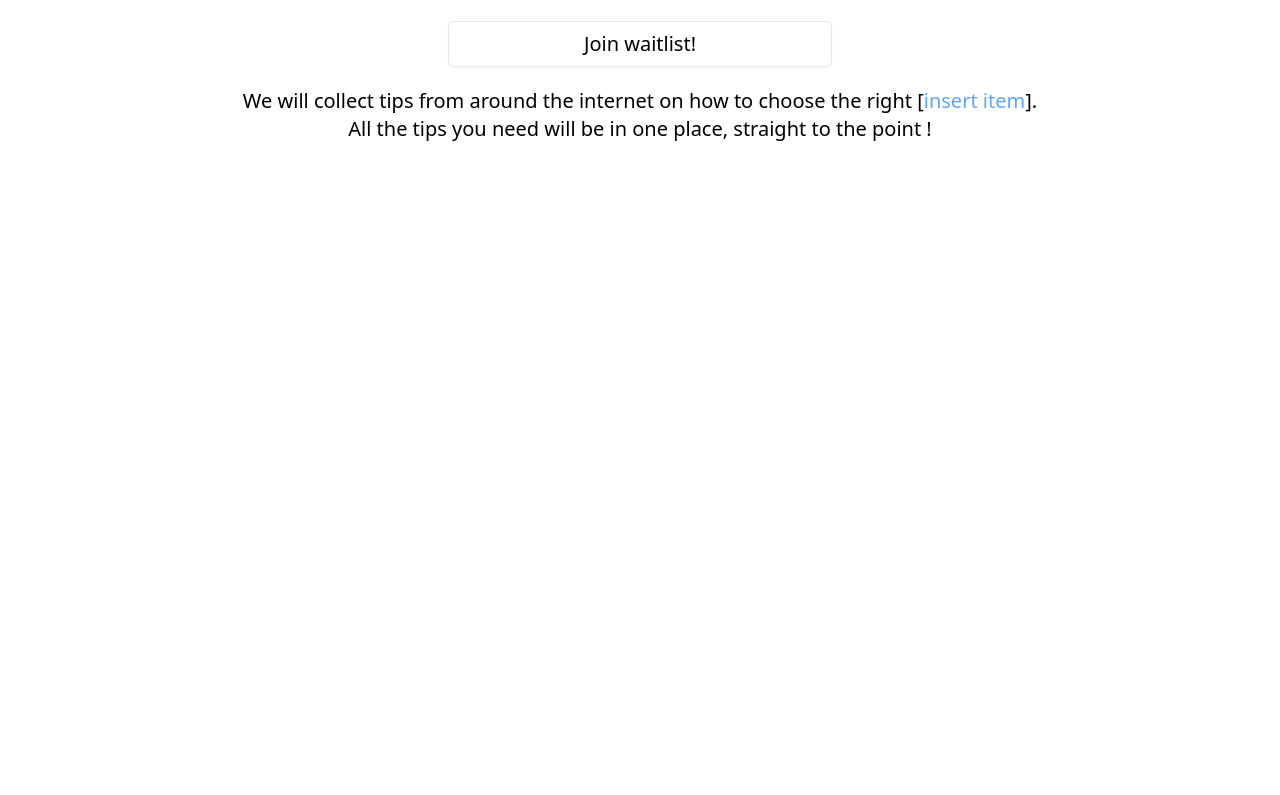
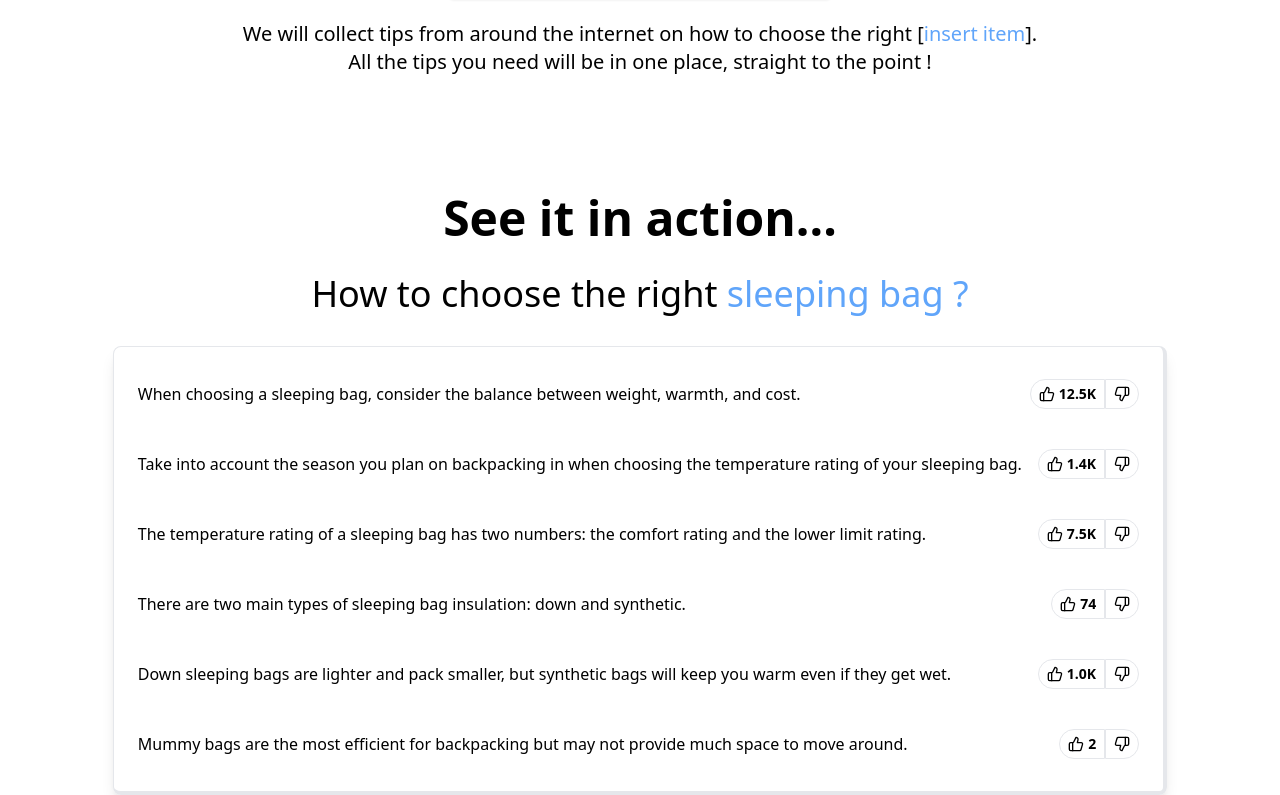
Before and after one commit to 1hachem/wisetip.xyz, a Next.js app in the folder mailist/: page / in a window 1280 px wide. Shown: the part 414-1209 px from the top of the page. Before the commit the page ends 800 px from the top, so only its background shows below. Built offline with nearby package versions, Linux system fonts and the light colour scheme.

Commit message:
added example to mail list

```diff
--- a/mailist/package.json
+++ b/mailist/package.json
@@ -20,11 +20,15 @@
     "@types/react-dom": "18.2.4",
     "autoprefixer": "10.4.14",
     "axios": "^1.4.0",
+    "clsx": "^1.2.1",
+    "framer-motion": "^10.12.16",
+    "lucide-react": "^0.244.0",
     "next": "13.4.4",
     "postcss": "8.4.24",
     "react": "18.2.0",
     "react-dom": "18.2.0",
     "react-simple-typewriter": "^5.0.1",
+    "tailwind-merge": "^1.13.1",
     "tailwindcss": "3.3.2",
     "typescript": "5.1.3"
   },
--- /dev/null
+++ b/mailist/src/components/Examples.tsx
@@ -0,0 +1,55 @@
+import { motion } from 'framer-motion';
+
+import Tip from '@/components/Tip';
+import { exampleTips } from '@/config';
+
+export const FADE_IN_ANIMATION_VARIANTS = {
+  initial: { y: 100, opacity: 0 },
+  animate: (i: number) => ({
+    y: 0,
+    opacity: 1,
+    transition: {
+      delay: i * 0.05, // Delay each letter's animation by 0.05 seconds
+    },
+  }),
+};
+
+const Examples = () => {
+  const item = {
+    visible: { opacity: 1, y: 0 },
+    hidden: { opacity: 0, y: -10 },
+  };
+  const list = {
+    visible: {
+      opacity: 1,
+      transition: {
+        when: 'beforeChildren',
+        staggerChildren: 0.3,
+      },
+    },
+    hidden: { opacity: 0 },
+  };
+
+  return (
+    <motion.div
+      variants={list}
+      className='flex flex-col md:flex-row items-center justify-between p-4 border border-b-4 border-r-4 border-primary rounded-lg shadow-lg'
+      whileInView='visible'
+    >
+      <motion.div
+        variants={item}
+        className='flex flex-col gap-2 w-full'
+        initial='hidden'
+        animate='visible'
+      >
+        {exampleTips.map((tip) => (
+          <div key={tip.text}>
+            <Tip text={tip.text} upvotes={tip.upvotes} />
+          </div>
+        ))}
+      </motion.div>
+    </motion.div>
+  );
+};
+
+export default Examples;
--- /dev/null
+++ b/mailist/src/components/Tip.tsx
@@ -0,0 +1,61 @@
+import { useState } from 'react';
+import { ThumbsUp, ThumbsDown } from 'lucide-react';
+import { motion } from 'framer-motion';
+
+import { cn, formatCompactNumber } from '@/utils';
+
+interface TipProps {
+  text: string;
+  upvotes: number;
+}
+
+const Tip = ({ text, upvotes }: TipProps) => {
+  const [upvoted, setUpvoted] = useState(false);
+  const [downVoted, setDownvoted] = useState(false);
+  const [numberOfUpvotes, setUpvotes] = useState(upvotes);
+
+  return (
+    <div className='flex items-center justify-between gap-4 px-2 py-4 font-medium'>
+      <p className='text-primary'>{text}</p>
+      <div className='flex'>
+        <div className='flex items-center gap-1 border py-1 border-primary rounded-tl-full rounded-bl-full pl-2 pr-2'>
+          <motion.button
+            onClick={() => {
+              setUpvotes(numberOfUpvotes + 1);
+              setUpvoted(!upvoted);
+              setDownvoted(false);
+            }}
+            whileTap={{ scale: 1.1, y: -5 }}
+            className='outline-none'
+          >
+            <ThumbsUp
+              className={cn('w-4 h-4', {
+                'fill-primary stroke-primary': upvoted,
+              })}
+            />
+          </motion.button>
+          <p className='font-bold text-sm'>{formatCompactNumber(numberOfUpvotes)}</p>
+        </div>
+        <div className='flex items-center rounded-br-full rounded-tr-full border border-primary py-1 pr-2 pl-2 '>
+          <motion.button
+            onClick={() => {
+              setUpvotes(numberOfUpvotes - 1);
+              setUpvoted(false);
+              setDownvoted(!downVoted);
+            }}
+            className='outline-none'
+            whileTap={{ scale: 1.1, y: 5 }}
+          >
+            <ThumbsDown
+              className={cn('w-4 h-4 hover:fill-primary hover:stroke-primary', {
+                'fill-primary stroke-primary': downVoted,
+              })}
+            />
+          </motion.button>
+        </div>
+      </div>
+    </div>
+  );
+};
+
+export default Tip;
--- a/mailist/src/components/Title.tsx
+++ b/mailist/src/components/Title.tsx
@@ -8,7 +8,6 @@ const Title = () => {
         <span className='text-blue-400'>
           <Typewriter
             words={[
-              'sleeping bag ?',
               'jump rope ?',
               'fish ?',
               'watch ?',
--- /dev/null
+++ b/mailist/src/config.ts
@@ -0,0 +1,23 @@
+export const exampleTips = [
+  {
+    text: 'When choosing a sleeping bag, consider the balance between weight, warmth, and cost.',
+    upvotes: 12500,
+  },
+  {
+    text: 'Take into account the season you plan on backpacking in when choosing the temperature rating of your sleeping bag.',
+    upvotes: 1432,
+  },
+  {
+    text: 'The temperature rating of a sleeping bag has two numbers: the comfort rating and the lower limit rating.',
+    upvotes: 7500,
+  },
+  { text: 'There are two main types of sleeping bag insulation: down and synthetic.', upvotes: 74 },
+  {
+    text: 'Down sleeping bags are lighter and pack smaller, but synthetic bags will keep you warm even if they get wet.',
+    upvotes: 1000,
+  },
+  {
+    text: 'Mummy bags are the most efficient for backpacking but may not provide much space to move around.',
+    upvotes: 2,
+  },
+];
--- a/mailist/src/pages/index.tsx
+++ b/mailist/src/pages/index.tsx
@@ -1,10 +1,12 @@
 import Title from '@/components/Title';
 import AddMail from '@/components/AddMail';
 import Head from 'next/head';
+import Examples from '@/components/Examples';
+import { Typewriter } from 'react-simple-typewriter';
 
 export default function Home() {
   return (
-    <>
+    <div>
       <Head>
         <title>Wisetip - We help you choose carefully your products.</title>
         <link rel='icon' type='image/svg' href='/favicon.svg' />
@@ -12,8 +14,8 @@ export default function Home() {
       <h1 className='absolute text-2xl top-3 left-3'>
         wise<span className='text-blue-400'>tip</span>
       </h1>
-      <div className='flex flex-col justify-center items-center h-screen'>
-        <div className='flex flex-col gap-5 items-center'>
+      <div className='flex flex-col justify-center items-center gap-8 mt-44 '>
+        <div className='flex flex-col gap-5 items-center h-[50vh]'>
           <Title />
           <AddMail />
           <p className='text-xl text-center'>
@@ -23,7 +25,21 @@ export default function Home() {
             All the tips you need will be in one place, straight to the point !
           </p>
         </div>
+        <h2 className='font-heading text-3xl md:text-5xl gap-y-2 font-bold'>See it in action...</h2>
+        <h2 className='font-heading text-xl md:text-4xl'>
+          How to choose the right{' '}
+          <span className='text-blue-400'>
+            <Typewriter
+              words={['sleeping bag ?']}
+              loop={1}
+              typeSpeed={100}
+              deleteSpeed={30}
+              delaySpeed={500}
+            />
+          </span>
+        </h2>
+        <Examples />
       </div>
-    </>
+    </div>
   );
 }
--- /dev/null
+++ b/mailist/src/utils/index.ts
@@ -0,0 +1,20 @@
+import clsx, { type ClassValue } from 'clsx';
+import { twMerge } from 'tailwind-merge';
+
+export function cn(...inputs: ClassValue[]) {
+  return twMerge(clsx(inputs));
+}
+
+export function formatCompactNumber(number: number) {
+  if (number < 1000) {
+    return number;
+  } else if (number >= 1000 && number < 1_000_000) {
+    return (number / 1000).toFixed(1) + 'K';
+  } else if (number >= 1_000_000 && number < 1_000_000_000) {
+    return (number / 1_000_000).toFixed(1) + 'M';
+  } else if (number >= 1_000_000_000 && number < 1_000_000_000_000) {
+    return (number / 1_000_000_000).toFixed(1) + 'B';
+  } else if (number >= 1_000_000_000_000 && number < 1_000_000_000_000_000) {
+    return (number / 1_000_000_000_000).toFixed(1) + 'T';
+  }
+}
```
Also changed, not shown: 1 other file (tests, documents, lock files or other folders).
